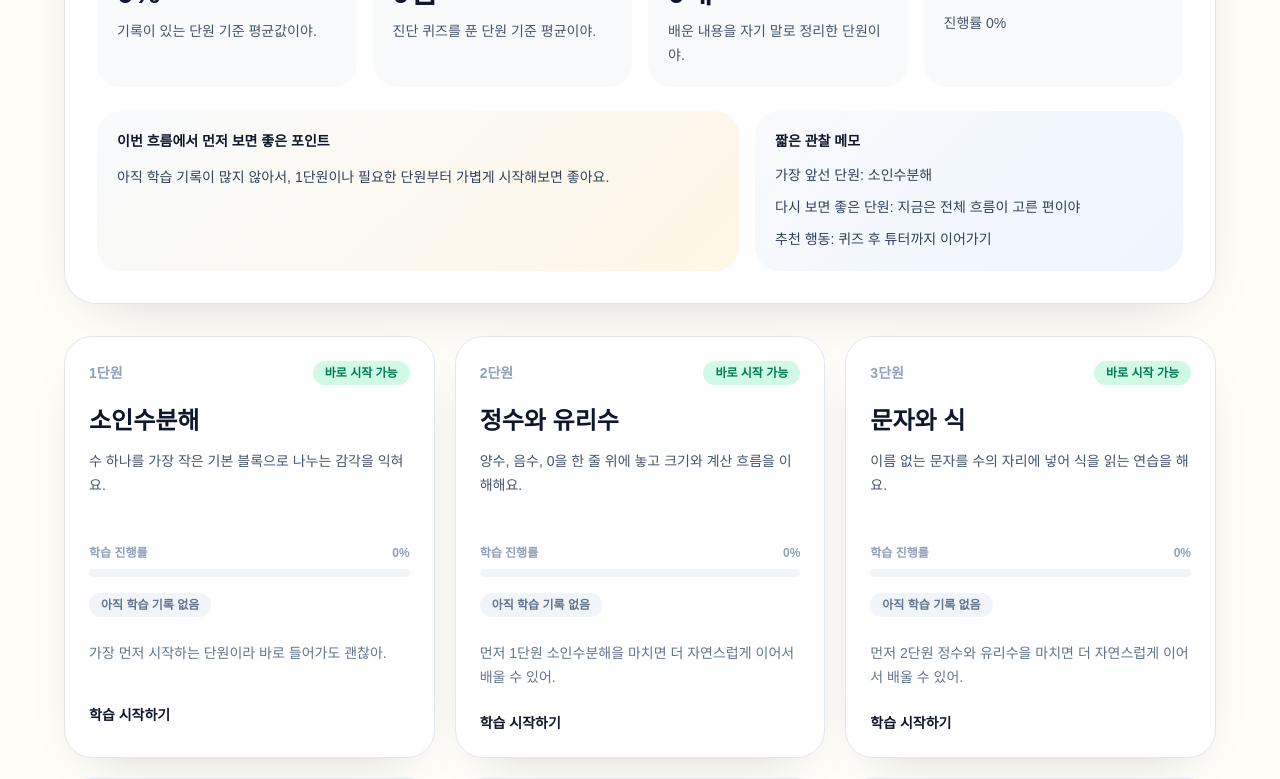
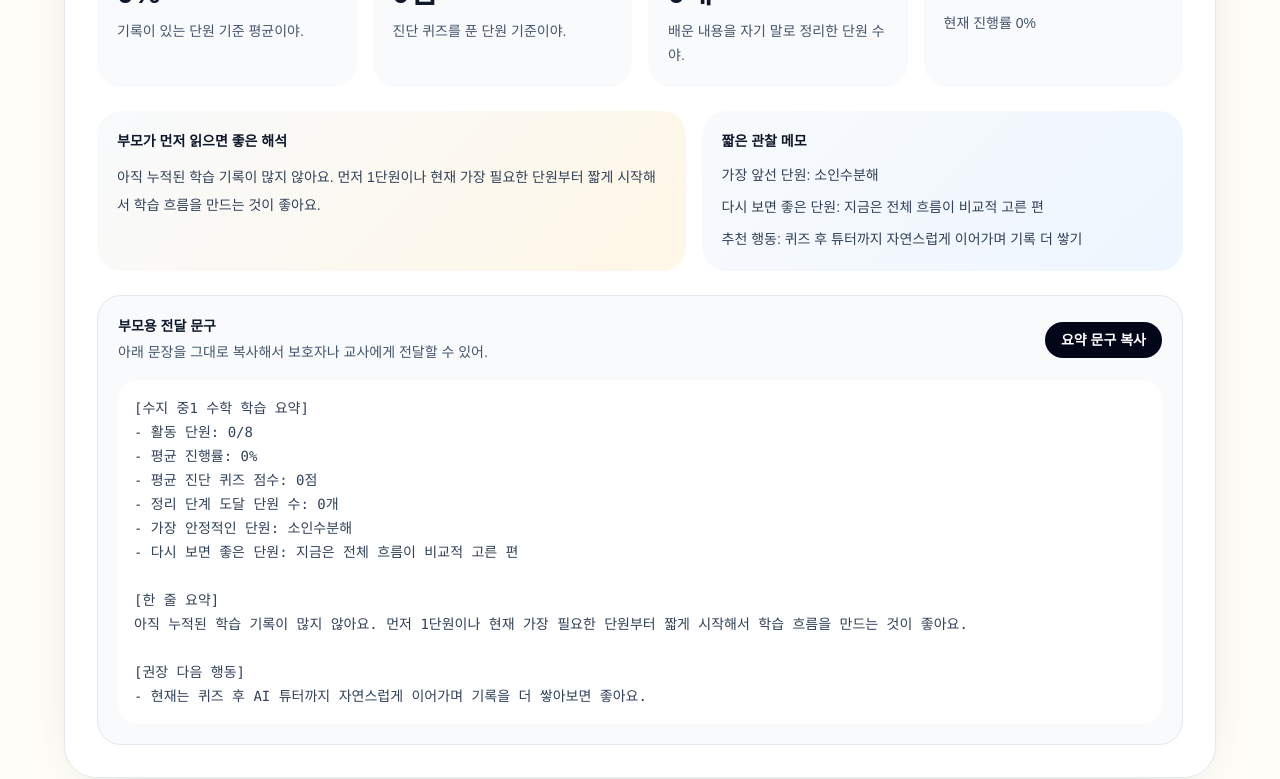
Before and after one commit to hj751008/my-first-app, a Next.js app: page /middle-1 in a window 1280 px wide. Shown: the part 540-1319 px from the top of the page. Built offline with nearby package versions, Linux system fonts and the light colour scheme.

Commit message:
Refine parent summary card messaging

```diff
--- a/app/middle-1/ParentSummaryCard.tsx
+++ b/app/middle-1/ParentSummaryCard.tsx
@@ -17,6 +17,38 @@ function average(values: number[]) {
   return Math.round(values.reduce((total, value) => total + value, 0) / values.length);
 }
 
+function createParentNarrative(params: {
+  activeUnits: number;
+  totalUnits: number;
+  averageProgress: number;
+  reflectionCount: number;
+  strongestUnit: { title: string; progress: number } | null;
+  focusUnit: { title: string; progress: number } | null;
+}) {
+  const {
+    activeUnits,
+    totalUnits,
+    averageProgress,
+    reflectionCount,
+    strongestUnit,
+    focusUnit,
+  } = params;
+
+  if (activeUnits === 0) {
+    return "아직 누적된 학습 기록이 많지 않아요. 먼저 1단원이나 현재 가장 필요한 단원부터 짧게 시작해서 학습 흐름을 만드는 것이 좋아요.";
+  }
+
+  if (focusUnit && strongestUnit && focusUnit.title !== strongestUnit.title) {
+    return `${strongestUnit.title}에서는 비교적 안정적으로 학습이 이어졌고, ${focusUnit.title}에서는 추가 힌트나 재시도가 더 필요했어요. 다음에는 ${focusUnit.title}를 짧게 다시 보며 자기 말로 정리하는 연습을 붙이면 좋아요.`;
+  }
+
+  if (reflectionCount >= Math.max(1, Math.floor(totalUnits / 2))) {
+    return "여러 단원에서 정리 단계까지 도달했어요. 단순히 문제를 푸는 것을 넘어서 배운 개념을 자기 말로 묶는 힘이 자라고 있는 흐름이에요.";
+  }
+
+  return `현재 ${activeUnits}개 단원에서 학습 기록이 쌓였고, 평균 진행률은 ${averageProgress}%예요. 퀴즈와 튜터를 함께 이어가면 이해가 더 안정적으로 굳어질 가능성이 커요.`;
+}
+
 export function ParentSummaryCard() {
   const [progressMap] = useState<Record<string, number>>(() =>
     typeof window === "undefined" ? {} : readUnitProgressMap(window.localStorage)
@@ -24,6 +56,7 @@ export function ParentSummaryCard() {
   const [masteryMap] = useState(() =>
     typeof window === "undefined" ? {} : readUnitMasteryMap(window.localStorage)
   );
+  const [copyState, setCopyState] = useState<"idle" | "copied" | "failed">("idle");
 
   const readyUnits = middle1Units.filter((unit) => unit.status === "ready" && unit.href);
 
@@ -51,8 +84,10 @@ export function ParentSummaryCard() {
     const strongestUnit =
       [...units]
         .sort((a, b) => {
-          const aScore = (a.reachedReflection ? 20 : 0) + (a.summaryAttempted ? 10 : 0) + a.progress;
-          const bScore = (b.reachedReflection ? 20 : 0) + (b.summaryAttempted ? 10 : 0) + b.progress;
+          const aScore =
+            (a.reachedReflection ? 20 : 0) + (a.summaryAttempted ? 10 : 0) + a.progress;
+          const bScore =
+            (b.reachedReflection ? 20 : 0) + (b.summaryAttempted ? 10 : 0) + b.progress;
 
           return bScore - aScore;
         })
@@ -63,23 +98,57 @@ export function ParentSummaryCard() {
       [...activeUnits].sort((a, b) => a.progress - b.progress).at(0) ??
       null;
 
+    const averageProgress = average(activeUnits.map((unit) => unit.progress));
+    const averageQuizScore = average(quizUnits.map((unit) => unit.quizScore));
+    const reflectionCount = reflectionUnits.length;
+
     return {
       totalUnits: units.length,
       activeUnits: activeUnits.length,
-      averageProgress: average(activeUnits.map((unit) => unit.progress)),
-      averageQuizScore: average(quizUnits.map((unit) => unit.quizScore)),
-      reflectionCount: reflectionUnits.length,
+      averageProgress,
+      averageQuizScore,
+      reflectionCount,
       strongestUnit,
       focusUnit,
+      parentNarrative: createParentNarrative({
+        activeUnits: activeUnits.length,
+        totalUnits: units.length,
+        averageProgress,
+        reflectionCount,
+        strongestUnit,
+        focusUnit,
+      }),
     };
   }, [masteryMap, progressMap, readyUnits]);
 
-  const summaryMessage =
-    summary.activeUnits === 0
-      ? "아직 학습 기록이 많지 않아서, 1단원이나 필요한 단원부터 가볍게 시작해보면 좋아요."
-      : summary.focusUnit
-        ? `${summary.focusUnit.title}에서 힌트 사용이나 중간 멈춤이 보였어요. 이 단원은 짧게 다시 들어가서 스스로 설명하는 연습을 한 번 더 해보면 좋아요.`
-        : "전체적으로 흐름이 안정적이에요. 다음에는 각 단원 마지막 정리 문장을 더 자주 남기면 이해가 더 단단해져요.";
+  const parentReport = useMemo(() => {
+    return [
+      "[수지 중1 수학 학습 요약]",
+      `- 활동 단원: ${summary.activeUnits}/${summary.totalUnits}`,
+      `- 평균 진행률: ${summary.averageProgress}%`,
+      `- 평균 진단 퀴즈 점수: ${summary.averageQuizScore}점`,
+      `- 정리 단계 도달 단원 수: ${summary.reflectionCount}개`,
+      `- 가장 안정적인 단원: ${summary.strongestUnit?.title ?? "아직 데이터 없음"}`,
+      `- 다시 보면 좋은 단원: ${summary.focusUnit?.title ?? "지금은 전체 흐름이 비교적 고른 편"}`,
+      "",
+      "[한 줄 요약]",
+      summary.parentNarrative,
+      "",
+      "[권장 다음 행동]",
+      summary.focusUnit
+        ? `- ${summary.focusUnit.title}를 10분 정도만 다시 보며, 마지막에 배운 내용을 한 문장으로 말하게 해보면 좋아요.`
+        : "- 현재는 퀴즈 후 AI 튜터까지 자연스럽게 이어가며 기록을 더 쌓아보면 좋아요.",
+    ].join("\n");
+  }, [summary]);
+
+  async function handleCopy() {
+    try {
+      await navigator.clipboard.writeText(parentReport);
+      setCopyState("copied");
+    } catch {
+      setCopyState("failed");
+    }
+  }
 
   return (
     <section className="rounded-[2rem] border border-slate-200 bg-white p-8 shadow-[0_18px_60px_-34px_rgba(15,23,42,0.28)]">
@@ -92,8 +161,8 @@ export function ParentSummaryCard() {
             부모/교사용 학습 요약 카드
           </h2>
           <p className="mt-2 max-w-3xl text-sm leading-6 text-slate-600">
-            중1 전체 흐름에서 수지가 어디까지 해봤고, 어디에서 더 도움이 필요한지 빠르게 볼 수
-            있도록 정리한 카드야.
+            중1 전체 흐름에서 수지가 어디까지 해봤는지, 어디에서 조금 더 도움이 필요한지
+            빠르게 읽을 수 있게 정리한 카드야.
           </p>
         </div>
         <div className="rounded-full bg-slate-100 px-4 py-2 text-sm font-semibold text-slate-700">
@@ -105,51 +174,79 @@ export function ParentSummaryCard() {
         <div className="rounded-[1.5rem] bg-slate-50 p-5">
           <p className="text-xs font-bold uppercase tracking-[0.2em] text-slate-400">평균 진행률</p>
           <p className="mt-2 text-3xl font-black text-slate-900">{summary.averageProgress}%</p>
-          <p className="mt-2 text-sm leading-6 text-slate-600">기록이 있는 단원 기준 평균값이야.</p>
+          <p className="mt-2 text-sm leading-6 text-slate-600">기록이 있는 단원 기준 평균이야.</p>
         </div>
         <div className="rounded-[1.5rem] bg-slate-50 p-5">
           <p className="text-xs font-bold uppercase tracking-[0.2em] text-slate-400">평균 퀴즈 점수</p>
           <p className="mt-2 text-3xl font-black text-slate-900">{summary.averageQuizScore}점</p>
-          <p className="mt-2 text-sm leading-6 text-slate-600">진단 퀴즈를 푼 단원 기준 평균이야.</p>
+          <p className="mt-2 text-sm leading-6 text-slate-600">진단 퀴즈를 푼 단원 기준이야.</p>
         </div>
         <div className="rounded-[1.5rem] bg-slate-50 p-5">
           <p className="text-xs font-bold uppercase tracking-[0.2em] text-slate-400">정리 단계 도달</p>
           <p className="mt-2 text-3xl font-black text-slate-900">{summary.reflectionCount}개</p>
-          <p className="mt-2 text-sm leading-6 text-slate-600">배운 내용을 자기 말로 정리한 단원이야.</p>
+          <p className="mt-2 text-sm leading-6 text-slate-600">
+            배운 내용을 자기 말로 정리한 단원 수야.
+          </p>
         </div>
         <div className="rounded-[1.5rem] bg-slate-50 p-5">
-          <p className="text-xs font-bold uppercase tracking-[0.2em] text-slate-400">가장 앞선 단원</p>
+          <p className="text-xs font-bold uppercase tracking-[0.2em] text-slate-400">가장 안정적인 단원</p>
           <p className="mt-2 text-lg font-black text-slate-900">
             {summary.strongestUnit?.title ?? "아직 없음"}
           </p>
           <p className="mt-2 text-sm leading-6 text-slate-600">
             {summary.strongestUnit
-              ? `진행률 ${summary.strongestUnit.progress}%`
-              : "학습이 쌓이면 자동으로 보여줄게."}
+              ? `현재 진행률 ${summary.strongestUnit.progress}%`
+              : "기록이 더 쌓이면 자동으로 보여줄게."}
           </p>
         </div>
       </div>
 
-      <div className="mt-6 grid gap-4 lg:grid-cols-[1.2fr_0.8fr]">
+      <div className="mt-6 grid gap-4 lg:grid-cols-[1.1fr_0.9fr]">
         <div className="rounded-[1.5rem] bg-[linear-gradient(135deg,#f8fafc_0%,#fff7e6_100%)] p-5">
-          <p className="text-sm font-bold text-slate-900">이번 흐름에서 먼저 보면 좋은 포인트</p>
-          <p className="mt-3 text-sm leading-7 text-slate-700">{summaryMessage}</p>
+          <p className="text-sm font-bold text-slate-900">부모가 먼저 읽으면 좋은 해석</p>
+          <p className="mt-3 text-sm leading-7 text-slate-700">{summary.parentNarrative}</p>
         </div>
         <div className="rounded-[1.5rem] bg-[linear-gradient(135deg,#f8fafc_0%,#eef6ff_100%)] p-5">
           <p className="text-sm font-bold text-slate-900">짧은 관찰 메모</p>
           <ul className="mt-3 space-y-2 text-sm leading-6 text-slate-700">
+            <li>가장 앞선 단원: {summary.strongestUnit?.title ?? "아직 데이터 없음"}</li>
             <li>
-              가장 앞선 단원: {summary.strongestUnit?.title ?? "아직 데이터 없음"}
+              다시 보면 좋은 단원: {summary.focusUnit?.title ?? "지금은 전체 흐름이 비교적 고른 편"}
             </li>
             <li>
-              다시 보면 좋은 단원: {summary.focusUnit?.title ?? "지금은 전체 흐름이 고른 편이야"}
-            </li>
-            <li>
-              추천 행동: {summary.reflectionCount > 0 ? "정리 문장 유지하기" : "퀴즈 후 튜터까지 이어가기"}
+              추천 행동:{" "}
+              {summary.focusUnit
+                ? `${summary.focusUnit.title}를 짧게 복습한 뒤 한 문장 정리까지 이어가기`
+                : "퀴즈 후 튜터까지 자연스럽게 이어가며 기록 더 쌓기"}
             </li>
           </ul>
         </div>
       </div>
+
+      <div className="mt-6 rounded-[1.5rem] border border-slate-200 bg-slate-50 p-5">
+        <div className="flex flex-col gap-3 md:flex-row md:items-center md:justify-between">
+          <div>
+            <p className="text-sm font-bold text-slate-900">부모용 전달 문구</p>
+            <p className="mt-1 text-sm leading-6 text-slate-600">
+              아래 문장을 그대로 복사해서 보호자나 교사에게 전달할 수 있어.
+            </p>
+          </div>
+          <button
+            type="button"
+            onClick={handleCopy}
+            className="rounded-full bg-slate-950 px-4 py-2 text-sm font-bold text-white transition hover:bg-slate-800"
+          >
+            {copyState === "copied"
+              ? "복사 완료"
+              : copyState === "failed"
+                ? "복사 다시 시도"
+                : "요약 문구 복사"}
+          </button>
+        </div>
+        <pre className="mt-4 overflow-x-auto rounded-[1.25rem] bg-white p-4 text-sm leading-6 text-slate-700">
+          {parentReport}
+        </pre>
+      </div>
     </section>
   );
 }
--- a/app/middle-1/page.tsx
+++ b/app/middle-1/page.tsx
@@ -19,7 +19,8 @@ export default function Middle1Page() {
             </h1>
             <p className="max-w-3xl text-base leading-7 text-slate-600">
               1단원부터 차례대로 들어가도 좋고, 필요한 단원부터 바로 시작해도 괜찮아.
-              퀴즈와 튜터에서 쌓인 기록은 자동으로 저장되고, 아래 단원 목록에 바로 반영돼.
+              퀴즈와 튜터에서 쌓인 기록은 자동으로 저장되고, 아래 단원 목록과 부모용 요약
+              카드에 함께 반영돼.
             </p>
           </div>
         </div>
```
